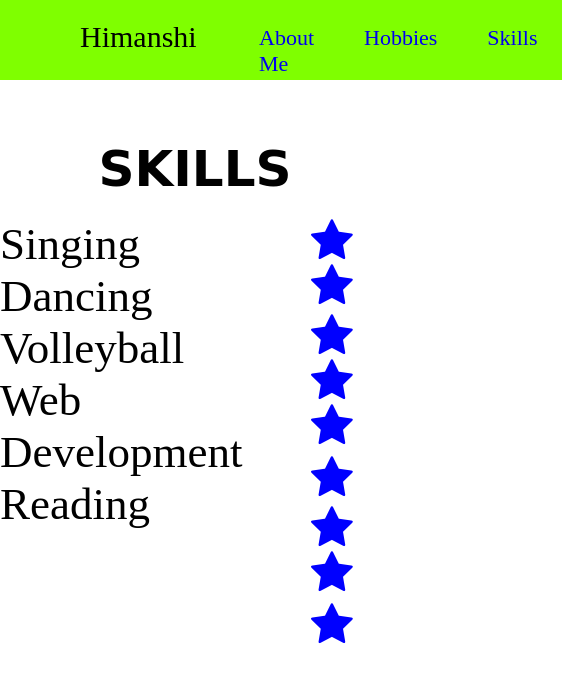
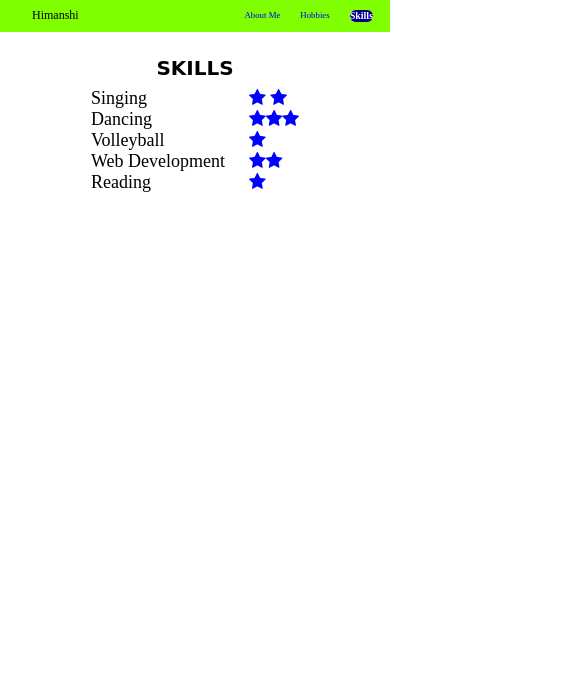
Before and after one commit to Himanshi1207/dscfirstproject.io, a plain HTML site: page skill.html in a window 390 px wide. Shown: the whole page, 562 px wide, since content can reach past the window. Drawn offline with Linux system fonts and the light colour scheme.

Commit message:
Update skill.css

```diff
--- a/skill.css
+++ b/skill.css
@@ -2,10 +2,13 @@
     margin:0;
     padding:0;
 }
+html {
+    font-size: 62.5%;
+}
 .navbar {
     display: flex;
     background-color: chartreuse;
-    height:80px;
+    height:8rem;
     /* flex-wrap: wrap; */
 
 }
@@ -21,31 +24,39 @@
    }
 .ullist a{
     text-decoration: none;
-    height:30px;
+    height:3rem;
 }
 .ullist a:hover{
     color:white;
     background-color: black;
     font-weight: bold;
-    font-size: 25px;
-    border-radius:15px;
+    font-size: 2.5rem;
+    border-radius:1.5rem;
+
+}
+.active{
+    color:white;
+    background-color: darkblue;
+    font-weight: bold;
+    font-size: 2.5rem;
+    border-radius:1.5rem;
 
 }
 .list-item{
     display:flex;
-    font-size: 22px;
+    font-size: 2.2rem;
     list-style: none;
     justify-content:flex-end ;
-    padding:25px;
+    padding:2.5rem;
     align-content: right;
     background-color: chartreuse;
 
 }
 .name {
     display:flex;
-    font-size: 30px;
-    padding:20px;
-    padding-left: 80px;
+    font-size: 3rem;
+    padding:2rem;
+    padding-left: 8rem;
     width:50%;
 }
 .skill {
@@ -55,9 +66,9 @@
     align-items: center;
 }
 .skil {
-    font-size: 50px;
-    padding:20px;
-    margin-top: 40px;
+    font-size: 5rem;
+    padding:2rem;
+    margin-top: 4rem;
     font-weight: 700;
     font-family:cursive ;
 }
@@ -66,29 +77,52 @@
 }
 .skills {
     list-style: none;
-    font-size: 30px;
+    font-size: 3rem;
 }
 .skill-list {
 
-    font-size: 45px;
+    font-size: 4.5rem;
 }
 .star {
 
     /* list-style: none; */
 }
 .star-list {
-    font-size: 45px;
-    padding-left: 60px;
+    font-size: 4.5rem;
+    padding-left: 6rem;
     list-style: none;
 
 }
 .checked {
     color:blue;
 }
-@media(max-width: 520) {
-
-    font-size: 25px;
-    padding-left: 40px;
-
-
+@media(max-width:996px)
+{
+    html {
+        font-size:55%;
+    }
 }
+@media(max-width:843px)
+{
+    html {
+        font-size:45%;
+    }
+}
+@media(max-width:691px)
+{
+    html {
+        font-size:35%;
+    }
+}
+@media(max-width:537px)
+{
+    html {
+        font-size:25%;
+    }
+}
+@media(max-width:389px)
+{
+    html {
+        font-size:20%;
+    }
+}
```
